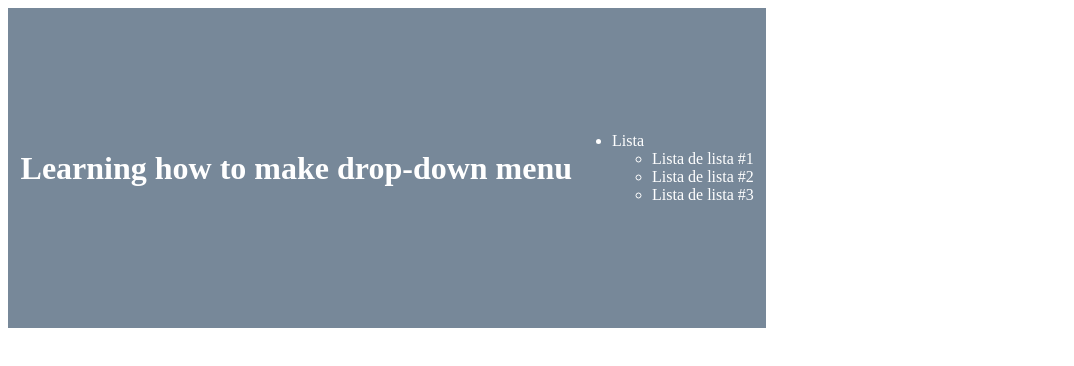
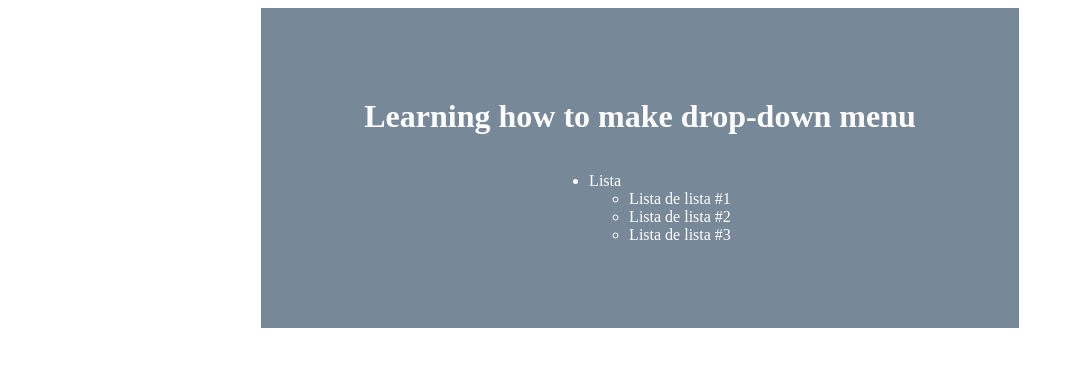
Before and after one commit to Darlin-code/CSS-Menu-Desplegable, a plain HTML site: page index.html in a window 1280 px wide. Shown: the whole page, without its empty margins (0-1074 px from the left). Drawn offline with Linux system fonts and the light colour scheme.

Commit message:
Container: now items in column direction

```diff
--- a/styles.css
+++ b/styles.css
@@ -1,9 +1,11 @@
 .container {
     display: flex;
+    flex-direction: column;
     justify-content: center;
     align-items: center;
     width: 60%;
     height: 40vh;
     background-color: lightslategrey;
     color: white;
+    margin: 0 auto;
 }
```
